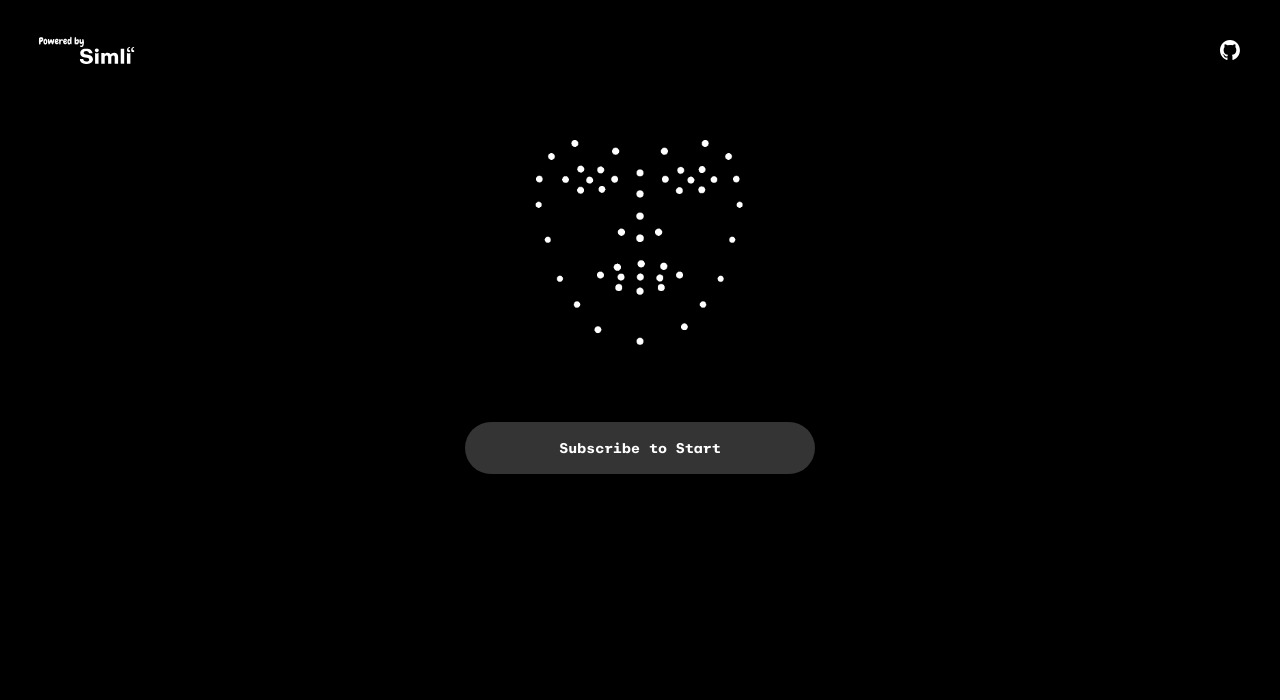
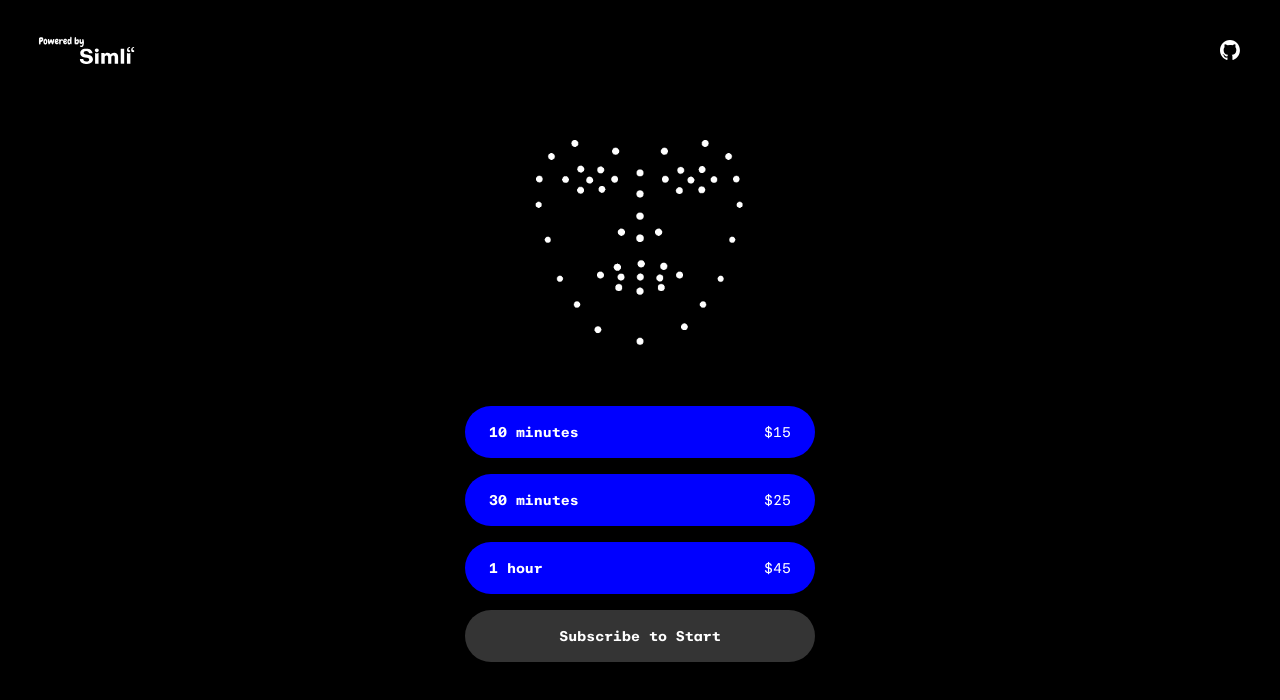
Before and after one commit to vitorbruno404/AI-agent, a Next.js app: page / in a window 1280 px wide. Shown: the top 700 px of the page. Built offline with nearby package versions, Linux system fonts and the light colour scheme; no server answers.

Commit message:
three products options

```diff
--- a/app/SimliAgent.tsx
+++ b/app/SimliAgent.tsx
@@ -15,6 +15,18 @@ interface SimliAgentProps {
 // Get your Simli API key from https://app.simli.com/
 const SIMLI_API_KEY = process.env.NEXT_PUBLIC_SIMLI_API_KEY;
 
+interface TimeOption {
+  duration: number; // in minutes
+  price: number;
+  label: string;
+}
+
+const timeOptions: TimeOption[] = [
+  { duration: 10, price: 15, label: '10 minutes' },
+  { duration: 30, price: 25, label: '30 minutes' },
+  { duration: 60, price: 45, label: '1 hour' }
+];
+
 const SimliAgent: React.FC<SimliAgentProps> = ({ onStart, onClose, customerId }) => {
   // State management
   const [isLoading, setIsLoading] = useState(false);
@@ -25,7 +37,7 @@ const SimliAgent: React.FC<SimliAgentProps> = ({ onStart, onClose, customerId })
   const myCallObjRef = useRef<DailyCall | null>(null);
   const [chatbotId, setChatbotId] = useState<string | null>(null);
 
-  const { hasActiveSubscription } = useSubscription(customerId);
+  const { hasActiveTime, formattedTimeRemaining, isLoading: isSubscriptionLoading } = useSubscription(customerId);
 
   /**
    * Create a new Simli room and join it using Daily
@@ -133,22 +145,74 @@ const SimliAgent: React.FC<SimliAgentProps> = ({ onStart, onClose, customerId })
     }
   };
 
+  const handlePurchaseTime = async (duration: number) => {
+    // Implement the logic to handle time purchase
+    console.log(`Purchasing ${duration} minutes`);
+  };
+
   return (
     <>
       {isAvatarVisible && (
-        <div className="h-[350px] w-[350px]">
+        <>
           <div className="h-[350px] w-[350px]">
-            <DailyProvider callObject={callObject}>
-              {chatbotId && <VideoBox key={chatbotId} id={chatbotId} />}
-            </DailyProvider>
+            <div className="h-[350px] w-[350px]">
+              <DailyProvider callObject={callObject}>
+                {chatbotId && <VideoBox key={chatbotId} id={chatbotId} />}
+              </DailyProvider>
+            </div>
           </div>
-        </div>
+          <div className="absolute top-2 right-2 bg-black bg-opacity-50 px-3 py-1 rounded-full">
+            <span className="text-white font-abc-repro-mono">
+              {formattedTimeRemaining}
+            </span>
+          </div>
+        </>
       )}
       <div className="flex flex-col items-center">
+        {!isAvatarVisible && (
+          <div className="w-full space-y-4">
+            {!hasActiveTime ? (
+              timeOptions.map((option) => (
+                <button
+                  key={option.duration}
+                  onClick={() => handlePurchaseTime(option.duration)}
+                  className={cn(
+                    "w-full h-[52px] bg-simliblue text-white py-3 px-6 rounded-[100px] transition-all duration-300 hover:text-black hover:bg-white hover:rounded-sm",
+                    "flex justify-between items-center"
+                  )}
+                >
+                  <span className="font-abc-repro-mono font-bold">
+                    {option.label}
+                  </span>
+                  <span className="font-abc-repro-mono">
+                    ${option.price}
+                  </span>
+                </button>
+              ))
+            ) : (
+              <button
+                onClick={handleJoinRoom}
+                disabled={isLoading}
+                className={cn(
+                  "w-full h-[52px] bg-simliblue text-white py-3 px-6 rounded-[100px] transition-all duration-300 hover:text-black hover:bg-white hover:rounded-sm",
+                  "flex justify-center items-center"
+                )}
+              >
+                {isLoading ? (
+                  <IconSparkleLoader className="h-[20px] animate-loader" />
+                ) : (
+                  <span className="font-abc-repro-mono font-bold">
+                    Start Interaction ({formattedTimeRemaining} remaining)
+                  </span>
+                )}
+              </button>
+            )}
+          </div>
+        )}
         {!isAvatarVisible ? (
           <button
             onClick={handleJoinRoom}
-            disabled={isLoading || !hasActiveSubscription || isLoading}
+            disabled={isLoading || !hasActiveTime || isLoading}
             className={cn(
               "w-full h-[52px] mt-4 disabled:bg-[#343434] disabled:text-white disabled:hover:rounded-[100px] bg-simliblue text-white py-3 px-6 rounded-[100px] transition-all duration-300 hover:text-black hover:bg-white hover:rounded-sm",
               "flex justify-center items-center"
@@ -156,7 +220,7 @@ const SimliAgent: React.FC<SimliAgentProps> = ({ onStart, onClose, customerId })
           >
             {isLoading ? (
               <IconSparkleLoader className="h-[20px] animate-loader" />
-            ) : !hasActiveSubscription ? (
+            ) : !hasActiveTime ? (
               <span className="font-abc-repro-mono font-bold w-[164px]">
                 Subscribe to Start
               </span>
--- /dev/null
+++ b/app/api/stripe/time-remaining/route.ts
@@ -0,0 +1,28 @@
+import { NextResponse } from 'next/server';
+
+export async function GET(request: Request) {
+  const { searchParams } = new URL(request.url);
+  const customerId = searchParams.get('customerId');
+
+  if (!customerId) {
+    return NextResponse.json({ error: 'Customer ID is required' }, { status: 400 });
+  }
+
+  try {
+    // Here you would:
+    // 1. Query your database for the customer's time purchase
+    // 2. Check if it's still valid
+    // 3. Calculate remaining time
+
+    // This is a placeholder response
+    const remainingTime = 0; // Replace with actual DB query
+    const expiresAt = Date.now() + (remainingTime * 1000);
+
+    return NextResponse.json({
+      remainingTime,
+      expiresAt
+    });
+  } catch (error) {
+    return NextResponse.json({ error: 'Failed to fetch time remaining' }, { status: 500 });
+  }
+}
--- a/app/hooks/useSubscription.ts
+++ b/app/hooks/useSubscription.ts
@@ -1,29 +1,58 @@
 import { useState, useEffect } from 'react';
 
+interface TimeSubscription {
+  remainingTime: number; // in seconds
+  expiresAt: number; // timestamp
+}
+
 export function useSubscription(customerId: string | null) {
-  const [hasActiveSubscription, setHasActiveSubscription] = useState(false);
+  const [timeRemaining, setTimeRemaining] = useState<number>(0);
   const [isLoading, setIsLoading] = useState(true);
 
   useEffect(() => {
-    async function checkSubscription() {
+    async function checkTimeSubscription() {
       if (!customerId) {
         setIsLoading(false);
         return;
       }
 
       try {
-        const response = await fetch(`/api/stripe?customerId=${customerId}`);
-        const data = await response.json();
-        setHasActiveSubscription(data.hasActiveSubscription);
+        const response = await fetch(`/api/stripe/time-remaining?customerId=${customerId}`);
+        const data: TimeSubscription = await response.json();
+
+        if (data.remainingTime > 0 && data.expiresAt > Date.now()) {
+          setTimeRemaining(data.remainingTime);
+        } else {
+          setTimeRemaining(0);
+        }
       } catch (error) {
-        console.error('Error checking subscription:', error);
+        console.error('Error checking time subscription:', error);
+        setTimeRemaining(0);
       } finally {
         setIsLoading(false);
       }
     }
 
-    checkSubscription();
+    checkTimeSubscription();
+
+    // Set up interval to update remaining time
+    const interval = setInterval(() => {
+      setTimeRemaining(prev => Math.max(0, prev - 1));
+    }, 1000);
+
+    return () => clearInterval(interval);
   }, [customerId]);
 
-  return { hasActiveSubscription, isLoading };
+  const formatTimeRemaining = () => {
+    const minutes = Math.floor(timeRemaining / 60);
+    const seconds = timeRemaining % 60;
+    return `${minutes}:${seconds.toString().padStart(2, '0')}`;
+  };
+
+  return {
+    hasActiveTime: timeRemaining > 0,
+    timeRemaining,
+    formattedTimeRemaining: formatTimeRemaining(),
+    isLoading
+  };
 }
```
